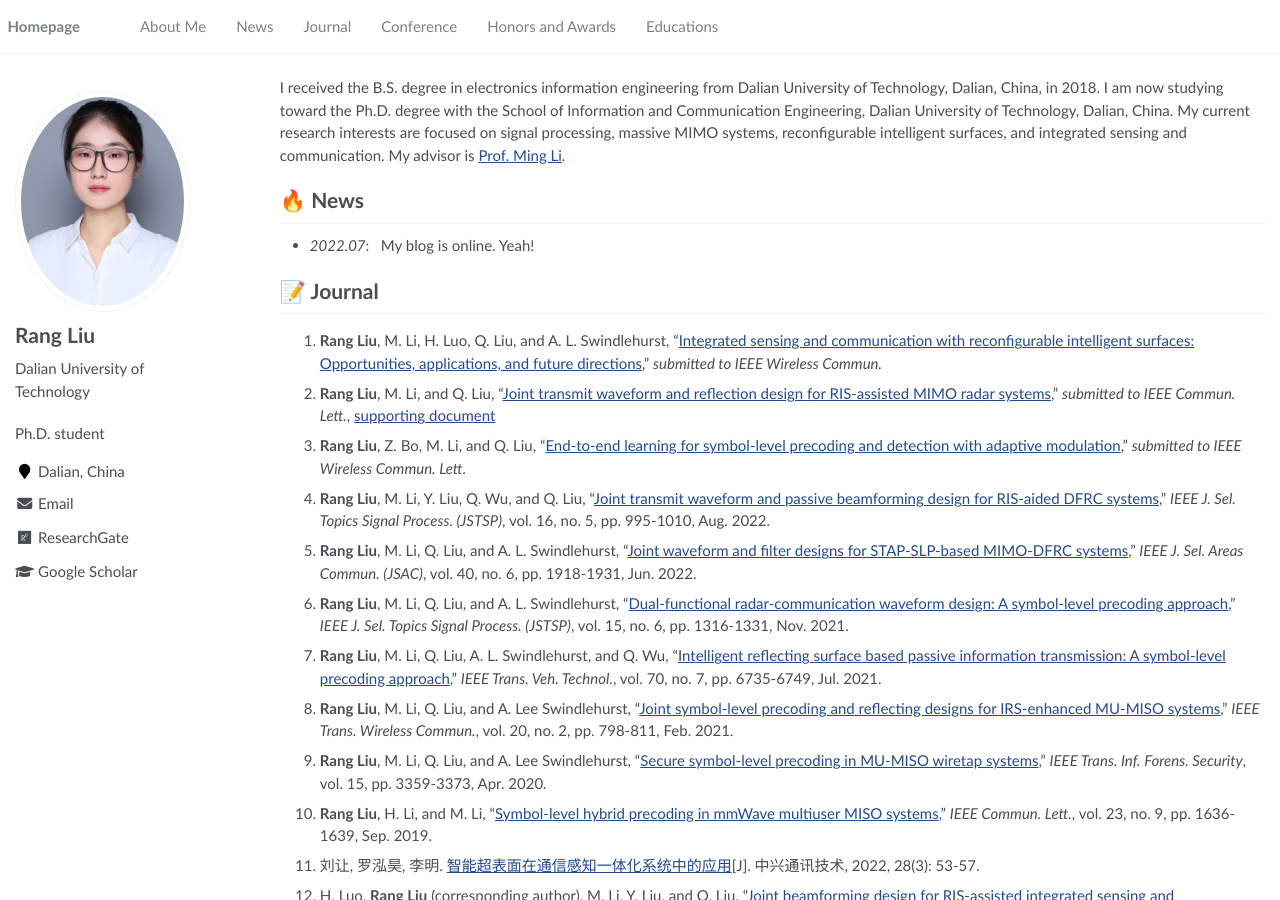
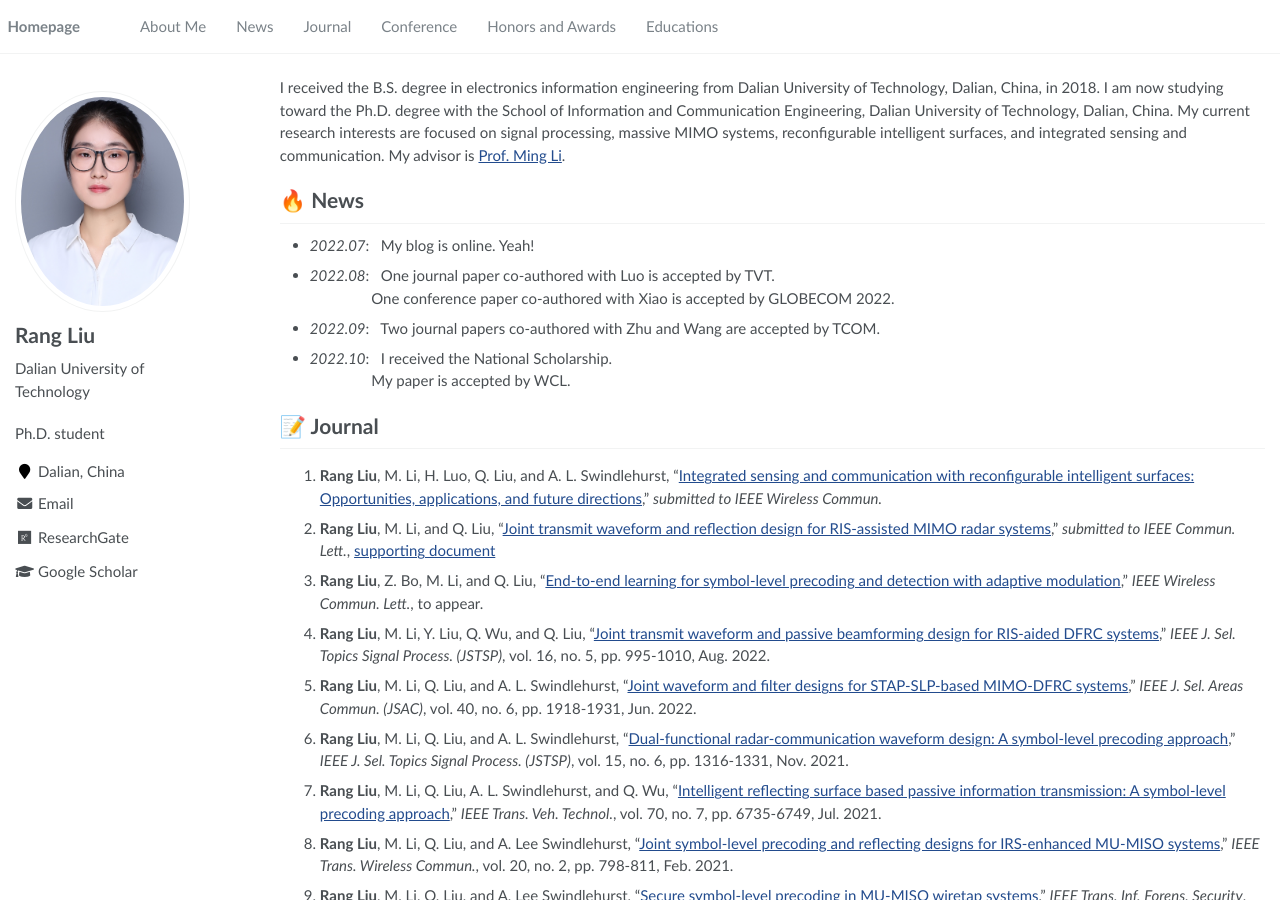
Before and after one commit to RangLiu0706/RangLiu0706.github.io, a Jekyll site: the page built from _pages/about.md, in a window 1280 px wide and 900 px high. Built offline with Jekyll 4.4.1, drawn with Linux system fonts in a browser that asks for light colours; comment, search, counter and statistics services are not loaded; some of the changed text lies outside the part shown.

Commit message:
update1021

```diff
--- a/_pages/about.md
+++ b/_pages/about.md
@@ -25,7 +25,13 @@ My advisor is [Prof. Ming Li](http://ice.dlut.edu.cn/LiMing/index_chinese.html).
 
 # 🔥 News
 - *2022.07*: &nbsp; My blog is online. Yeah!
-
+- *2022.08*: &nbsp; One journal paper co-authored with Luo is accepted by TVT.
+<br>&nbsp;&nbsp;&nbsp;&nbsp;&nbsp;&nbsp;&nbsp;&nbsp;&nbsp;&nbsp;&nbsp;&nbsp;&nbsp;&nbsp;&nbsp;
+One conference paper co-authored with Xiao is accepted by GLOBECOM 2022.
+- *2022.09*: &nbsp; Two journal papers co-authored with Zhu and Wang are accepted by TCOM.
+- *2022.10*: &nbsp; I received the National Scholarship.
+<br>&nbsp;&nbsp;&nbsp;&nbsp;&nbsp;&nbsp;&nbsp;&nbsp;&nbsp;&nbsp;&nbsp;&nbsp;&nbsp;&nbsp;&nbsp;
+My paper is accepted by WCL.
 
 # 📝 Journal
 
@@ -36,7 +42,7 @@ My advisor is [Prof. Ming Li](http://ice.dlut.edu.cn/LiMing/index_chinese.html).
 
 
 
-3. **Rang Liu**, Z. Bo, M. Li, and Q. Liu, "[End-to-end learning for symbol-level precoding and detection with adaptive modulation]()," *submitted to IEEE Wireless Commun. Lett.*
+3. **Rang Liu**, Z. Bo, M. Li, and Q. Liu, "[End-to-end learning for symbol-level precoding and detection with adaptive modulation]()," *IEEE Wireless Commun. Lett.*, to appear.
 
 
 4.  **Rang Liu**, M. Li, Y. Liu, Q. Wu, and Q. Liu, "[Joint transmit waveform and passive beamforming design for RIS-aided DFRC systems](https://ieeexplore.ieee.org/document/9769997)," *IEEE J. Sel. Topics Signal Process. (JSTSP)*, vol. 16, no. 5, pp. 995-1010, Aug. 2022.
@@ -71,10 +77,10 @@ My advisor is [Prof. Ming Li](http://ice.dlut.edu.cn/LiMing/index_chinese.html).
 14.	A. L. Swindlehurst, G. Zhou, **Rang Liu**, C. Pan, and M. Li, "[Channel estimation with reconfigurable intelligent surfaces – A general framework](https://ieeexplore.ieee.org/document/9771077)," *Proceedings of the IEEE*, vol. 110, no. 9, pp. 1312-1338, Sep. 2022.
 
 
-15.	Q. Zhu, M. Li, **Rang Liu**, Y. Liu, and Q. Liu, "[Joint beamforming designs for active reconfigurable intelligent surface: A sub-connected array architecture]()," *IEEE Trans. Commun.*, to appear.
+15.	Q. Zhu, M. Li, **Rang Liu**, Y. Liu, and Q. Liu, "[Joint beamforming designs for active reconfigurable intelligent surface: A sub-connected array architecture](https://ieeexplore.ieee.org/document/9913498/)," *IEEE Trans. Commun.*, to appear.
 
 
-16. Z. Wang, M. Li, **Rang Liu**, and Q. Liu, "[Joint user association and hybrid beamforming for cell-free mmWave MIMO communications]()," *IEEE Trans. Commun.*, to appear.
+16. Z. Wang, M. Li, **Rang Liu**, and Q. Liu, "[Joint user association and hybrid beamforming for cell-free mmWave MIMO communications](https://ieeexplore.ieee.org/document/9910182/)," *IEEE Trans. Commun.*, to appear.
 
 
 17.	W. Cai, **Rang Liu**, M. Li, Y. Liu, Q. Wu, and Q. Liu, "[IRS-assisted multi-cell multi-band systems: Practical reflection model and joint beamforming designs](https://ieeexplore.ieee.org/document/9759366)," *IEEE Trans. Commun.*, vol. 70, no. 6, pp. 3897-3911, Jun. 2022.
@@ -95,7 +101,7 @@ My advisor is [Prof. Ming Li](http://ice.dlut.edu.cn/LiMing/index_chinese.html).
 
 # 📝 Conference
 
-1.	**Rang Liu**, M. Li, and A. L. Swindlehurst, "[Joint beamforming and reflection design for RIS-assisted ISAC systems](https://arxiv.org/abs/2203.00265)," in *Proc. European Signal Process. Conf. (EUSIPCO)*, Belgrade, Serbia, Aug. 2022, invited paper.
+1.	**Rang Liu**, M. Li, and A. L. Swindlehurst, "[Joint beamforming and reflection design for RIS-assisted ISAC systems](https://ieeexplore.ieee.org/document/9909807/)," in *Proc. European Signal Process. Conf. (EUSIPCO)*, Belgrade, Serbia, Aug. 2022, invited paper.
 
 
 2.	**Rang Liu**, M. Li, Q. Liu, and A. L. Swindlehurst, "[Joint transmit waveform and receive filter design for dual-functional radar-communication systems](https://ieeexplore.ieee.org/document/9838990)," in *Proc. IEEE Int. Conf. Commun. (ICC)*, Seoul, South Korea, May 2022.
@@ -167,9 +173,10 @@ My advisor is [Prof. Ming Li](http://ice.dlut.edu.cn/LiMing/index_chinese.html).
 
 # 🎖 Honors and Awards
 - *2020.10*: I received the National Scholarship.
+- *2022.10*: I received the National Scholarship.
 
 # 📖 Educations
-- *2020.09 - 2022.07 (now)*: Dalian University of Technology. Major in Information and Communication Engineering.
+- *2020.09 - 2022.10 (now)*: Dalian University of Technology. Major in Information and Communication Engineering.
 - *2014.09 - 2018.06*: Dalian University of Technology. Major in Electronic and Information Engineering.
 
  <script async src="//busuanzi.ibruce.info/busuanzi/2.3/busuanzi.pure.mini.js"></script>
```
Also changed, not shown: 3 other files.
